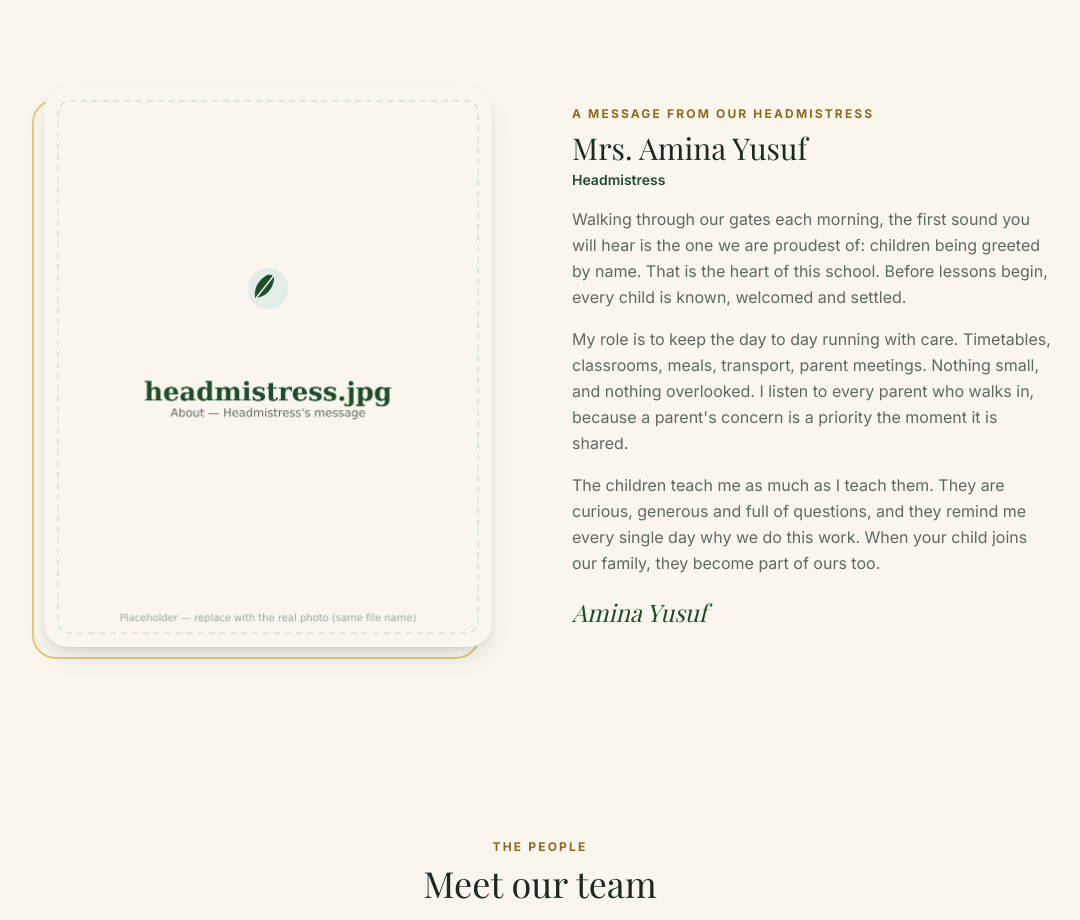
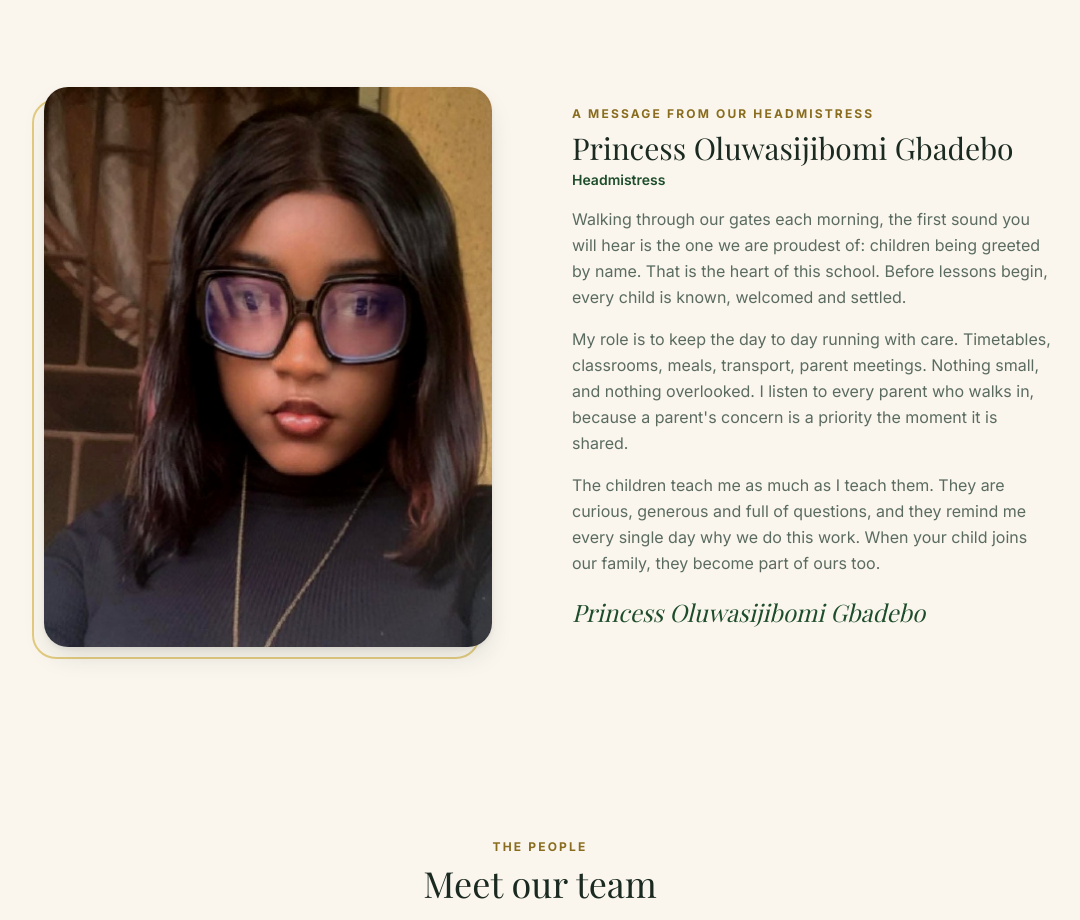
Before and after one commit to Ayanfe007/The-Green-Peace-College, a Next.js app: page /about in a window 1280 px wide. Shown: the part 4260-5180 px from the top of the page, without its empty margins (100-1180 px from the left). Built offline with nearby package versions, Linux system fonts and the light colour scheme; a web font is replaced by a local one.

Commit message:
About: real Headmistress (Princess Oluwasijibomi Gbadebo) photo and name — leadership section complete

```diff
--- a/app/about/page.tsx
+++ b/app/about/page.tsx
@@ -28,10 +28,10 @@ export const metadata: Metadata = {
   alternates: { canonical: canonicalUrl("/about") },
 };
 
-/* Founder, Principal, Technical Director and PRO details are the real
-   ones. Only the Headmistress message is still a placeholder (TODO
-   markers) waiting for the real name and photo.
-   Portraits live in /public/images (4:5 or square). */
+/* All leadership details (Founder, Principal, Headmistress, Technical
+   Director, PRO) are the real ones. Portraits live in /public/images
+   (4:5 or square). The Headmistress message text is a warm generic
+   welcome; replace with her own words when supplied. */
 
 const VALUES: Array<{ icon: LucideIcon; name: string; text: string }> = [
   {
@@ -335,11 +335,11 @@ export default function AboutPage() {
           <div className="mx-auto max-w-5xl">
             <PersonMessage
               image={images.headmistress}
-              alt="Portrait of the school's headmistress"
+              alt="Portrait of Princess Oluwasijibomi Gbadebo, Headmistress of The Green Peace School"
               eyebrow="A message from our Headmistress"
-              name="Mrs. Amina Yusuf" // TODO: replace
+              name="Princess Oluwasijibomi Gbadebo"
               role="Headmistress"
-              signature="Amina Yusuf" // TODO: replace
+              signature="Princess Oluwasijibomi Gbadebo"
               headingId="headmistress-heading"
               paragraphs={[
                 "Walking through our gates each morning, the first sound you will hear is the one we are proudest of: children being greeted by name. That is the heart of this school. Before lessons begin, every child is known, welcomed and settled.",
```
Also changed, not shown: public/images/README.md, public/images/headmistress.jpg.
